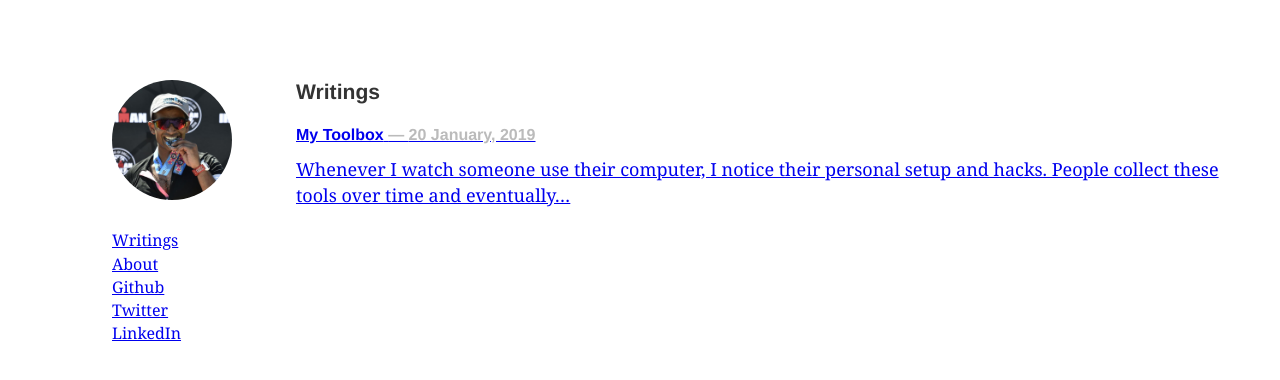
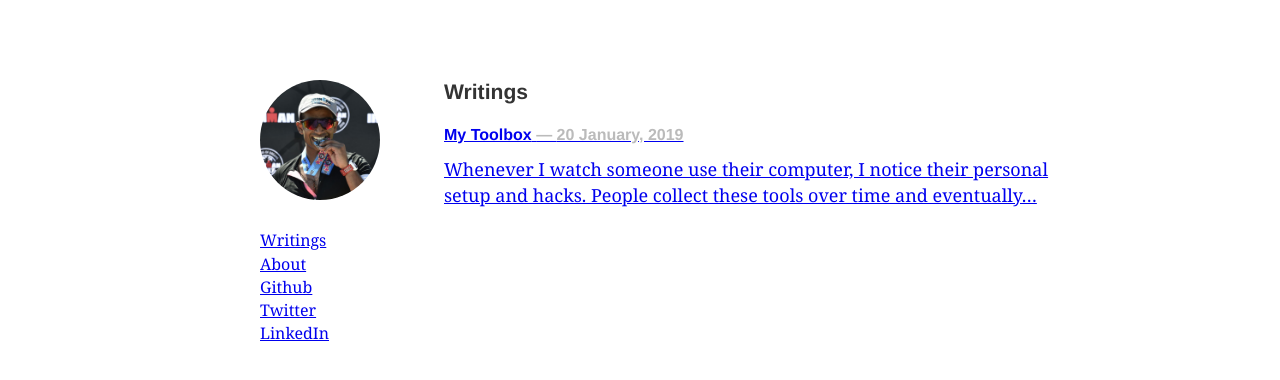
Before and after one commit to psatyajeet/personal-site, a Gatsby site: page / in a window 1280 px wide. Built offline with nearby package versions, Linux system fonts and the light colour scheme; Gatsby itself is replaced by a stand-in of ours; some packages are replaced by stand-ins of ours.

Commit message:
Update layout styling

```diff
--- a/src/components/layout.js
+++ b/src/components/layout.js
@@ -1,16 +1,17 @@
+import { Link } from 'gatsby'
 import React from 'react'
 import styled from 'styled-components'
-import { Link } from 'gatsby'
+import profilePic from '../images/profile-pic.png'
 import ExternalLink from './ExternalLink'
-
-import profilePic from '../images/profile-pic.png'
 
 const Container = styled.div`
   margin: 60px auto;
   padding: 0px 32px;
 
-  @media (min-width: 768px) {
+  @media (min-width: 1024px) {
+    width: 920px;
     margin: 80px auto;
+    padding: 0px;
     display: flex;
   }
 `
@@ -18,7 +19,7 @@ const Container = styled.div`
 const Sidebar = styled.div`
   width: 120px;
 
-  @media (min-width: 768px) {
+  @media (min-width: 1024px) {
     margin: 0px 48px 0px 80px;
     position: fixed;
   }
@@ -27,7 +28,8 @@ const Sidebar = styled.div`
 const Body = styled.div`
   font-size: 18px;
 
-  @media (min-width: 768px) {
+  @media (min-width: 1024px) {
+    width: 800px;
     margin-left: 248px;
     padding: 0px 1rem;
   }
```
